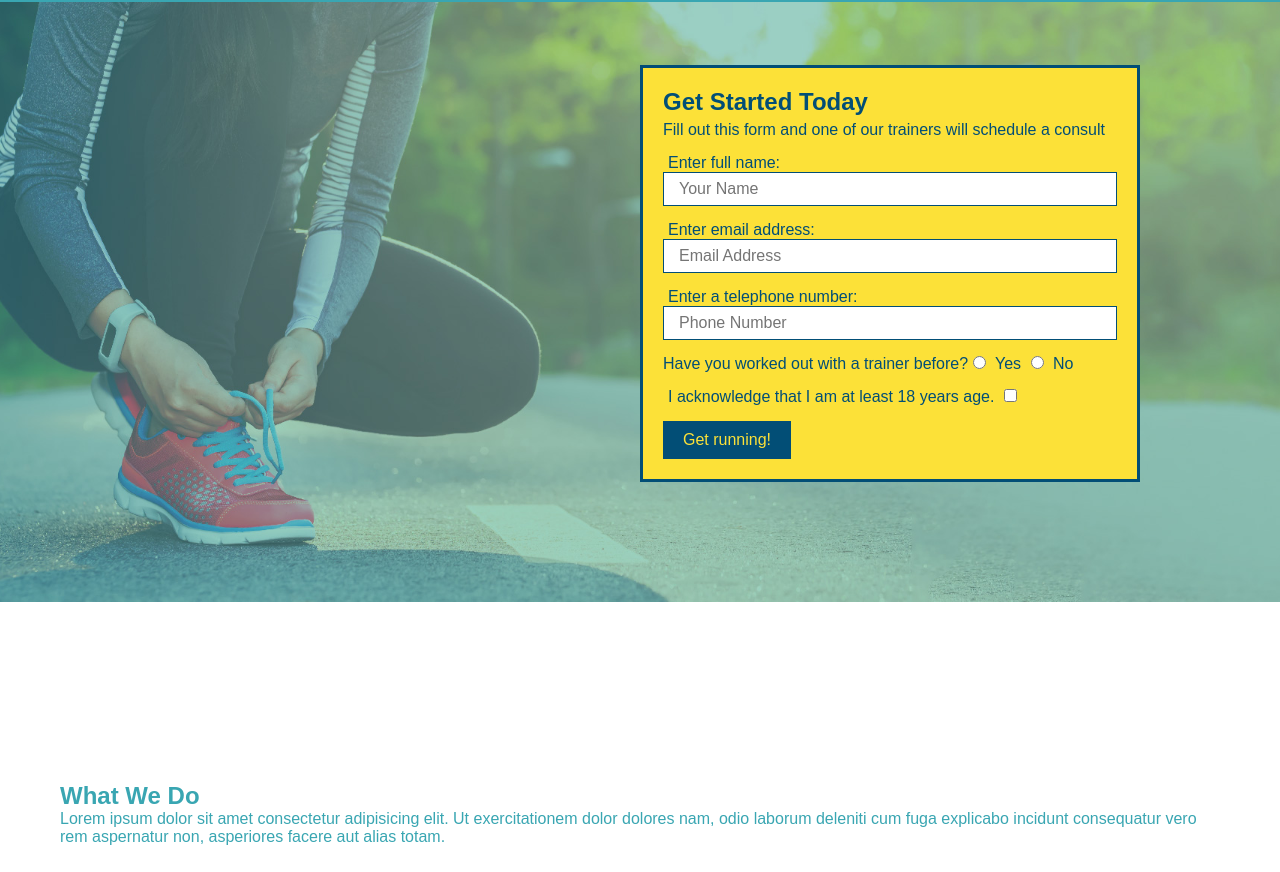
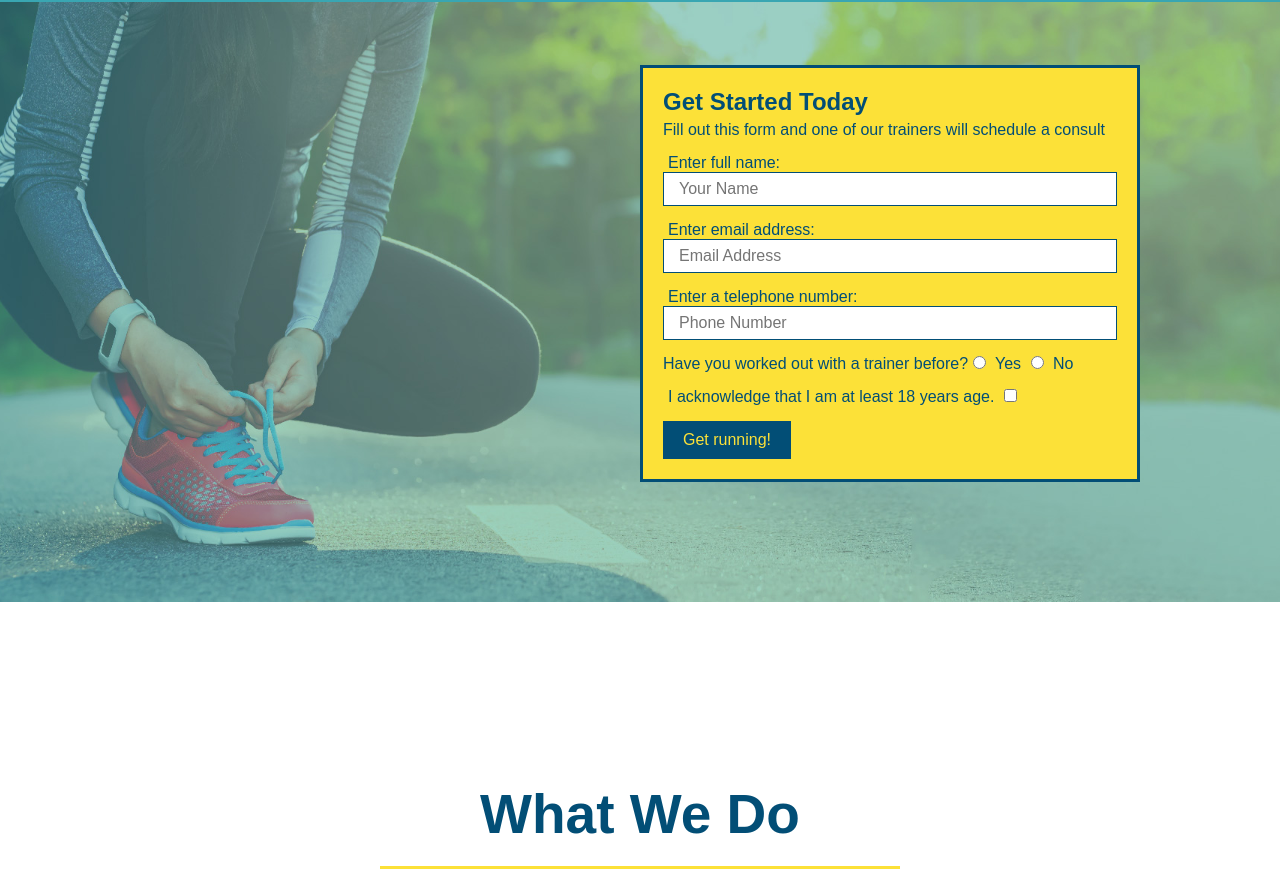
Before and after one commit to AndrewFaugno/run-buddy, a plain HTML site: page index.html in a window 1280 px wide. Shown: the part 80-952 px from the top of the page. Drawn offline with Linux system fonts and the light colour scheme.

Commit message:
style what we do section

```diff
--- a/assets/style.css
+++ b/assets/style.css
@@ -99,3 +99,22 @@ header nav {
     font-size: 16px;
 }
 /* HERO STYLE ENDS */
+.intro {
+    text-align: center;
+}
+.intro h2 {
+    font-size: 55px;
+    color: #024e76;
+    margin-bottom: 35px;
+    padding: 0 100px 20px 100px;
+    border-bottom: 3px solid;
+    border-color: #fce138;
+    display: inline-block;
+}
+.intro p {
+    line-height: 1.7;
+    color: #39a6b2;
+    width: 80%;
+    font-size: 20px;
+    margin: 0 auto;
+}
--- a/index.html
+++ b/index.html
@@ -70,10 +70,10 @@
     </section>
 
     <!-- "what we do" -->
-    <section id="what-we-do">
+    <section id="what-we-do" class="intro">
         <h2>What We Do</h2>
         <div>
-            <p>Lorem ipsum dolor sit amet consectetur adipisicing elit. Ut exercitationem dolor dolores nam, odio laborum deleniti cum fuga explicabo incidunt consequatur vero rem aspernatur non, asperiores facere aut alias totam.</p>
+            <p>butcher selfies chambray shabby chic gentrify readymade yr Echo Park XOXO Tumblr normcore Banksy direct trade Blue Bottle chillwave you probably haven't heard of them single-origin coffee Vice fanny pack fixie Odd Future Austin fingerstache pickled twee synth Wes Anderson Thundercats viral bitters flannel meggings narwhal Marfa Schlitz sustainable Intelligentsia umami deep v craft</p>
         </div>
     </section>
 
```
